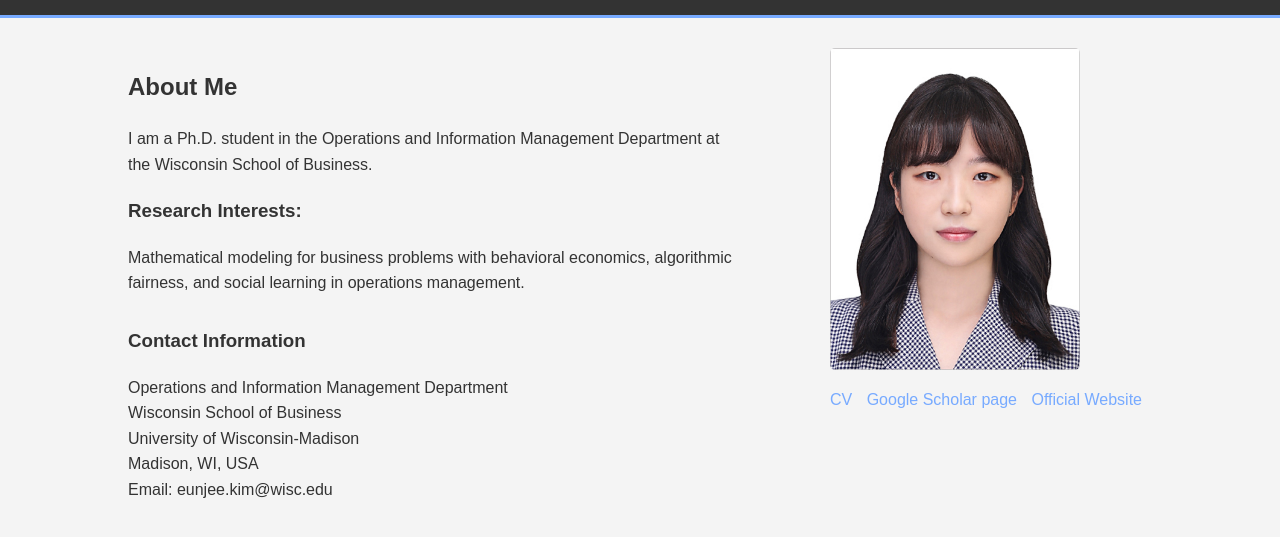
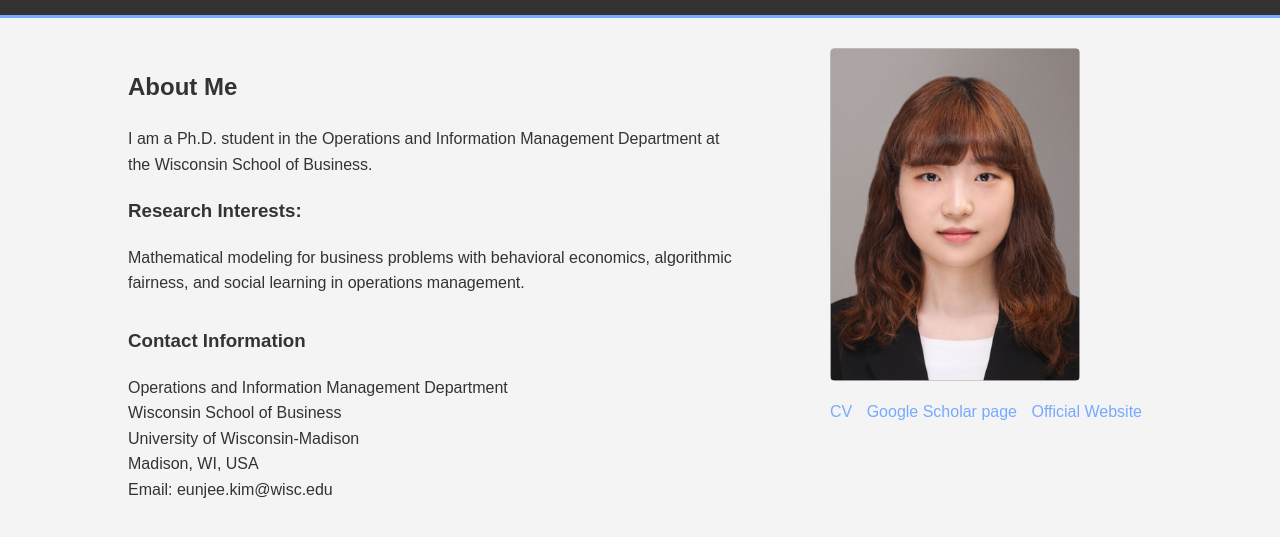
Before and after one commit to EunjeeKim96/.github.io, a plain HTML site: page index.html in a window 1280 px wide. Shown: the part 65-602 px from the top of the page. Drawn offline with Linux system fonts and the light colour scheme.

Commit message:
Update index.html

```diff
--- a/index.html
+++ b/index.html
@@ -111,7 +111,7 @@
             </div>
         </div>
         <div class="image">
-            <img src="EunjeeKim_2023.JPG" alt="Eunjee Kim">
+            <img src="EunjeeKim_Photo_2020.JPG" alt="Eunjee Kim">
             <div class="links">
                 <a href="#">CV</a>
                 <a href="#">Google Scholar page</a>
```
